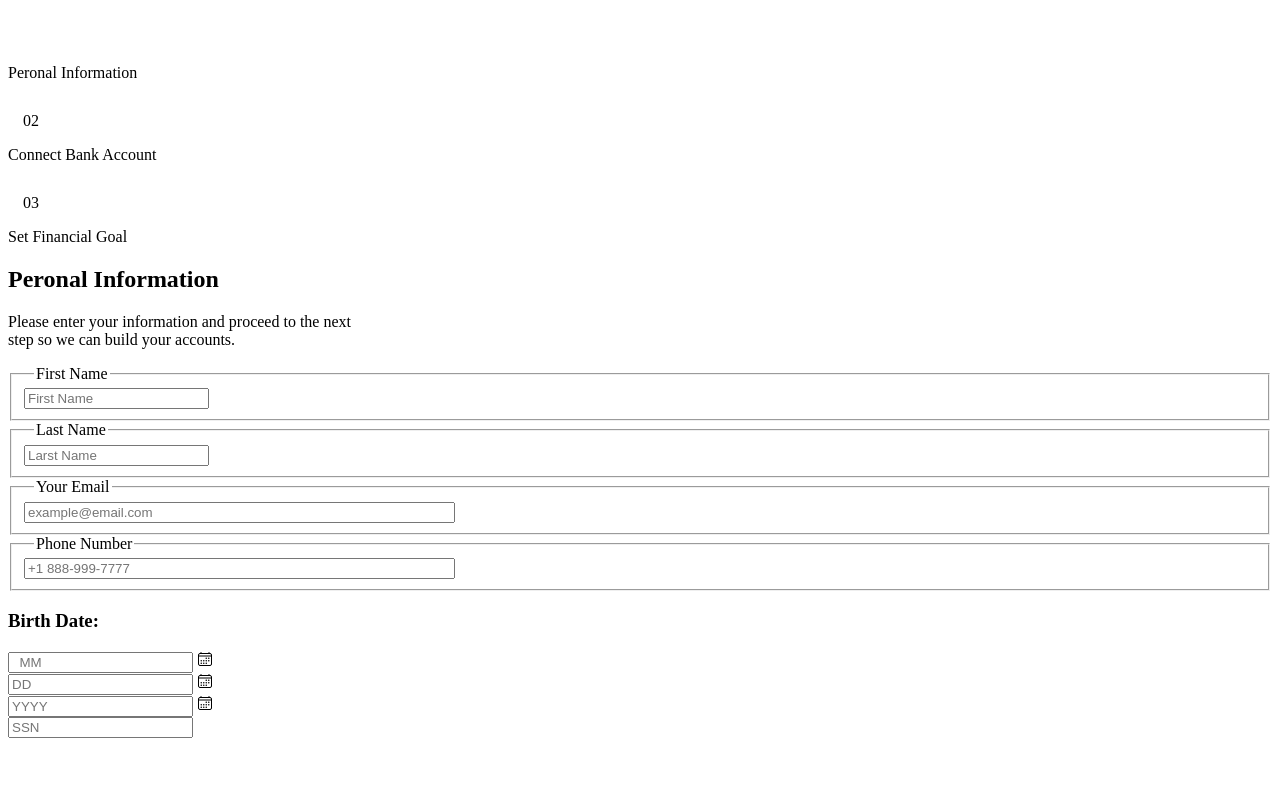
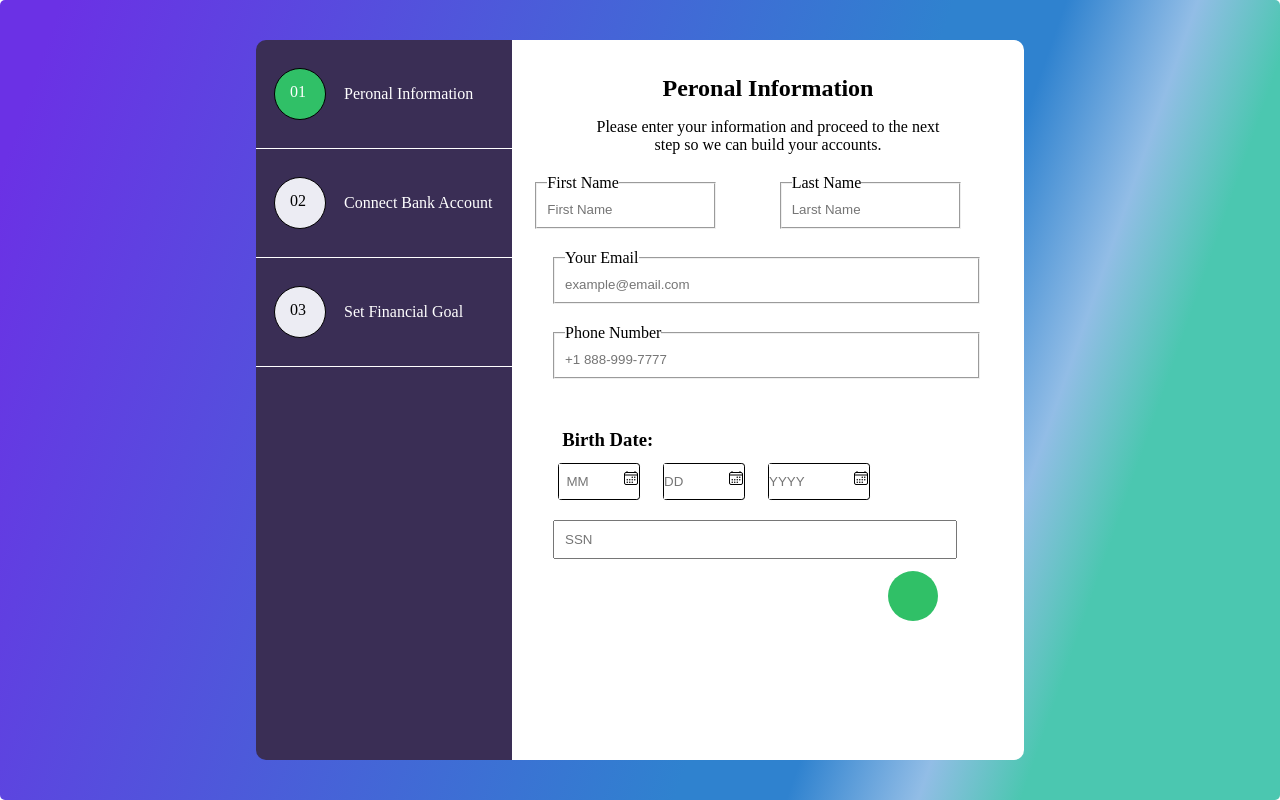
Before and after one commit to GraceNahomie/BriefSimplon, a plain HTML site: page index.html in a window 1280 px wide. Drawn offline with nearby package versions, Linux system fonts and the light colour scheme.

Commit message:
Update index.html

```diff
--- a/index.html
+++ b/index.html
@@ -7,7 +7,7 @@
     <script type="module" src="https://unpkg.com/ionicons@5.5.2/dist/ionicons/ionicons.esm.js"></script>
     <script nomodule src="https://unpkg.com/ionicons@5.5.2/dist/ionicons/ionicons.js"></script>
     <title>Maquette</title>
-    <link rel="stylesheet" href="maquette.css">
+    <link rel="stylesheet" href="style.css">
 </head>
 <body>
 
```
